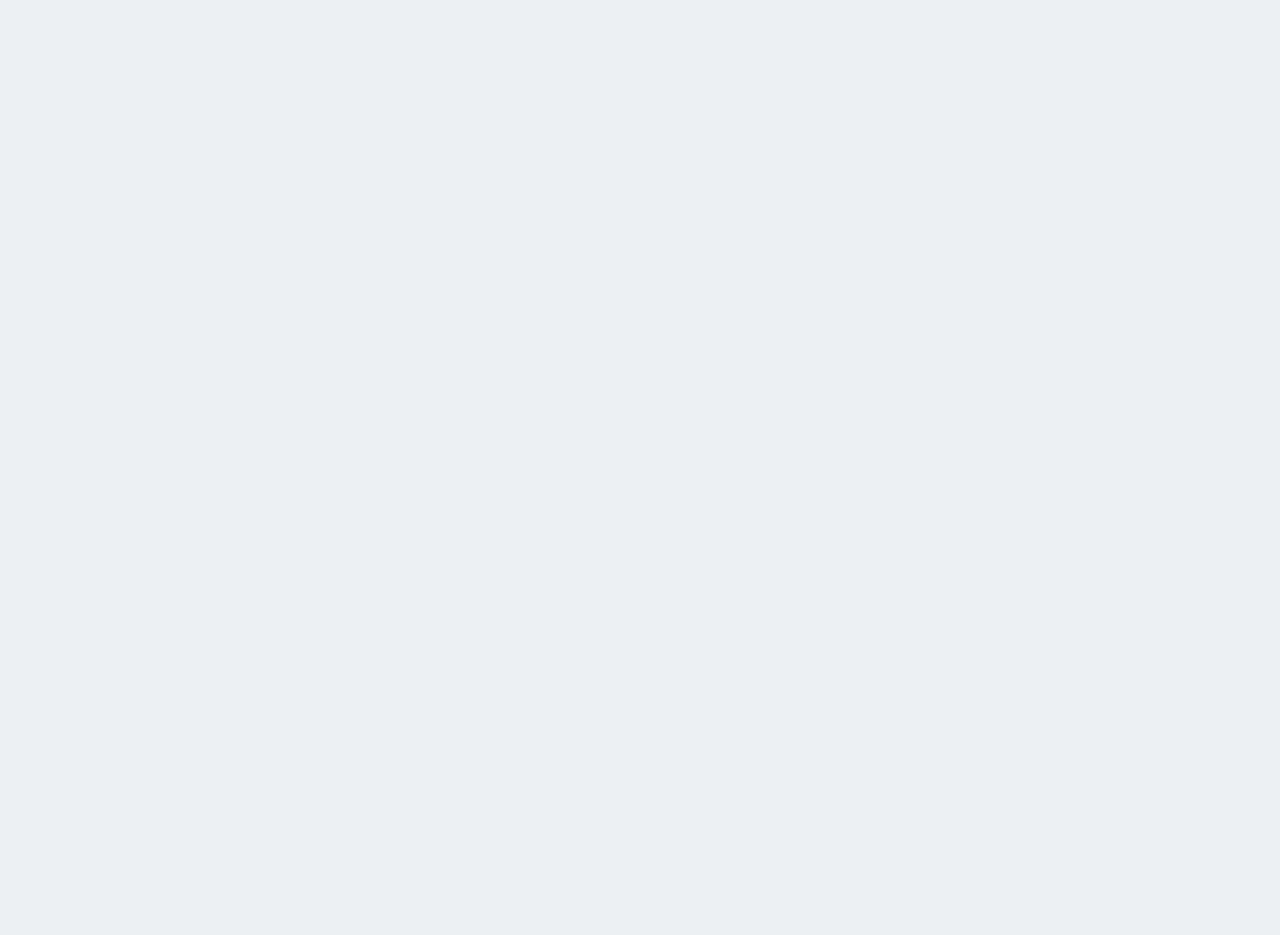
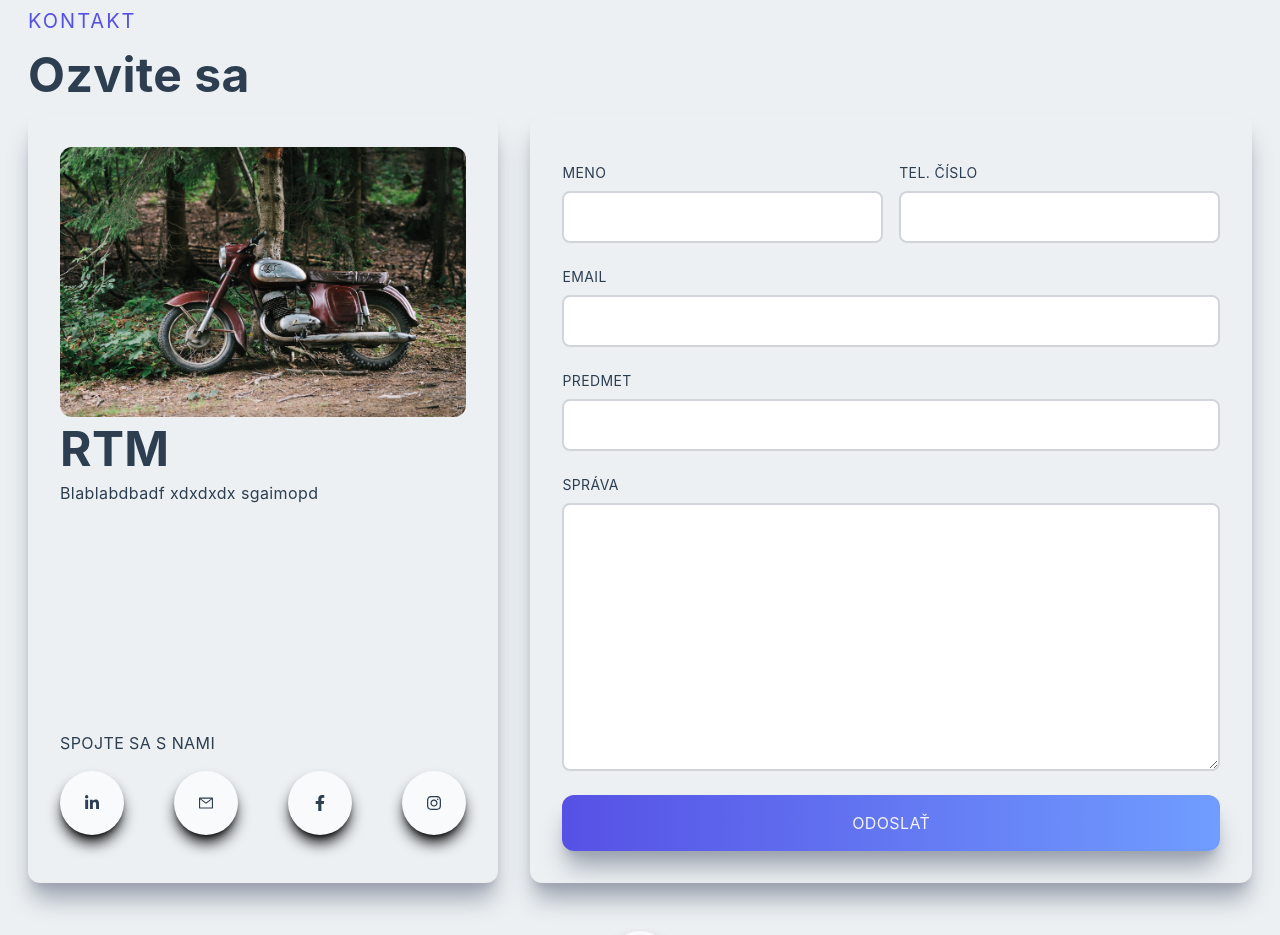
Before and after one commit to stanosusila/Tmr-at, a Next.js app: page / in a window 1280 px wide. Shown: the part 2740-3675 px from the top of the page. Before the commit the page ends 2683 px from the top, so only its background shows below. Built offline with nearby package versions, Linux system fonts and the light colour scheme.

Commit message:
feat: contact page

```diff
--- /dev/null
+++ b/src/components/Contact.jsx
@@ -0,0 +1,110 @@
+import React from "react";
+import Image from "next/image";
+import Link from "next/link";
+import placeholderIMG from "../../public/assets/background.jpg";
+import { FaLinkedinIn, FaFacebookF, FaInstagram } from "react-icons/fa";
+import { AiOutlineMail } from "react-icons/ai";
+import { HiOutlineChevronDoubleUp } from "react-icons/hi";
+
+const Contact = () => {
+  return (
+    <div className="w-full lg:h-screen">
+      <div className="max-w-[1240px] m-auto px-2 py-16 w-full">
+        <p className="uppercase text-xl tracking-widest text-[#5651e5] ">
+          Kontakt
+        </p>
+        <h2 className="py-4">Ozvite sa</h2>
+        <div className="grid lg:grid-cols-5 gap-8">
+          <div className="col-span-3 lg:col-span-2 w-full h-full shadow-xl shadow-gray-400 rounded-xl p-4">
+            <div className="lg:p-4 h-full flex flex-col">
+              <div>
+                <Image
+                  src={placeholderIMG}
+                  alt="contact"
+                  className="rounded-xl hover:scale-105 ease-in duration-300"
+                />
+              </div>
+              <div>
+                <h2 className="py-2">RTM</h2>
+                <p>Blablabdbadf xdxdxdx sgaimopd</p>
+              </div>
+              <div className="mt-auto">
+                <p className="uppercase pt-8">Spojte sa s nami</p>
+                <div className="flex items-center justify-between py-4">
+                  <div className="rounded-full shadow-lg shadow-black p-6 cursor-pointer hover:scale-125 ease-in duration-300 bg-slate-50">
+                    <FaLinkedinIn />
+                  </div>
+                  <div className="rounded-full shadow-lg shadow-black p-6 cursor-pointer hover:scale-125 ease-in duration-300 bg-slate-50">
+                    <AiOutlineMail />
+                  </div>
+                  <div className="rounded-full shadow-lg shadow-black p-6 cursor-pointer hover:scale-125 ease-in duration-300 bg-slate-50">
+                    <FaFacebookF />
+                  </div>
+                  <div className="rounded-full shadow-lg shadow-black p-6 cursor-pointer hover:scale-125 ease-in duration-300 bg-slate-50">
+                    <FaInstagram />
+                  </div>
+                </div>
+              </div>
+            </div>
+          </div>
+          <div className="col-span-3 w-full h-auto shadow-xl shadow-gray-400 rounded-xl lg:p-4">
+            <div className="p-4">
+              <form>
+                <div className="grid md:grid-cols-2 gap-4 w-full py-2">
+                  <div className="flex flex-col">
+                    <label className="uppercase text-sm py-2">Meno</label>
+                    <input
+                      type="text"
+                      className="border-2 border-gray-300 rounded-lg p-3"
+                    />
+                  </div>
+                  <div className="flex flex-col">
+                    <label className="uppercase text-sm py-2">Tel. Číslo</label>
+                    <input
+                      type="text"
+                      className="border-2 flex border-gray-300 rounded-lg p-3"
+                    />
+                  </div>
+                </div>
+                <div className="flex flex-col py-2">
+                  <label className="uppercase text-sm py-2">Email</label>
+                  <input
+                    type="email"
+                    className="border-2 flex border-gray-300 rounded-lg p-3"
+                  />
+                </div>
+                <div className="flex flex-col py-2">
+                  <label className="uppercase text-sm py-2">Predmet</label>
+                  <input
+                    type="text"
+                    className="border-2 flex border-gray-300 rounded-lg p-3"
+                  />
+                </div>
+                <div className="flex flex-col py-2">
+                  <label className="uppercase text-sm py-2">Správa</label>
+                  <textarea
+                    type="text"
+                    className="border-2 border-gray-300 rounded-lg p-3 "
+                    rows={10}
+                  />
+                </div>
+                <button className="w-full mt-4 p-4 text-gray-100 bg-gradient-to-r from-[#5651e5] to-[#709dff]">
+                  Odoslať
+                </button>
+              </form>
+            </div>
+          </div>
+        </div>
+        <div className="flex justify-center py-12">
+          <Link href="">
+            <div className="rounded-full shadow-lg shadow-black p-4 cursor-pointer hover:scale-125 ease-in duration-300 bg-slate-50">
+              <HiOutlineChevronDoubleUp className="text-[#5651e5]" size={30} />
+            </div>
+          </Link>
+        </div>
+      </div>
+    </div>
+  );
+};
+
+export default Contact;
--- a/src/pages/index.js
+++ b/src/pages/index.js
@@ -3,6 +3,7 @@ import Navbar from "../components/Navbar.jsx";
 import Main from "../components/Main.jsx";
 import About from "../components/About.jsx";
 import Projects from "../components/Projects.jsx";
+import Contact from "@/components/Contact.jsx";
 
 export default function Home() {
   return (
@@ -17,6 +18,7 @@ export default function Home() {
       <Main />
       <About />
       <Projects />
+      <Contact />
     </>
   );
 }
```
